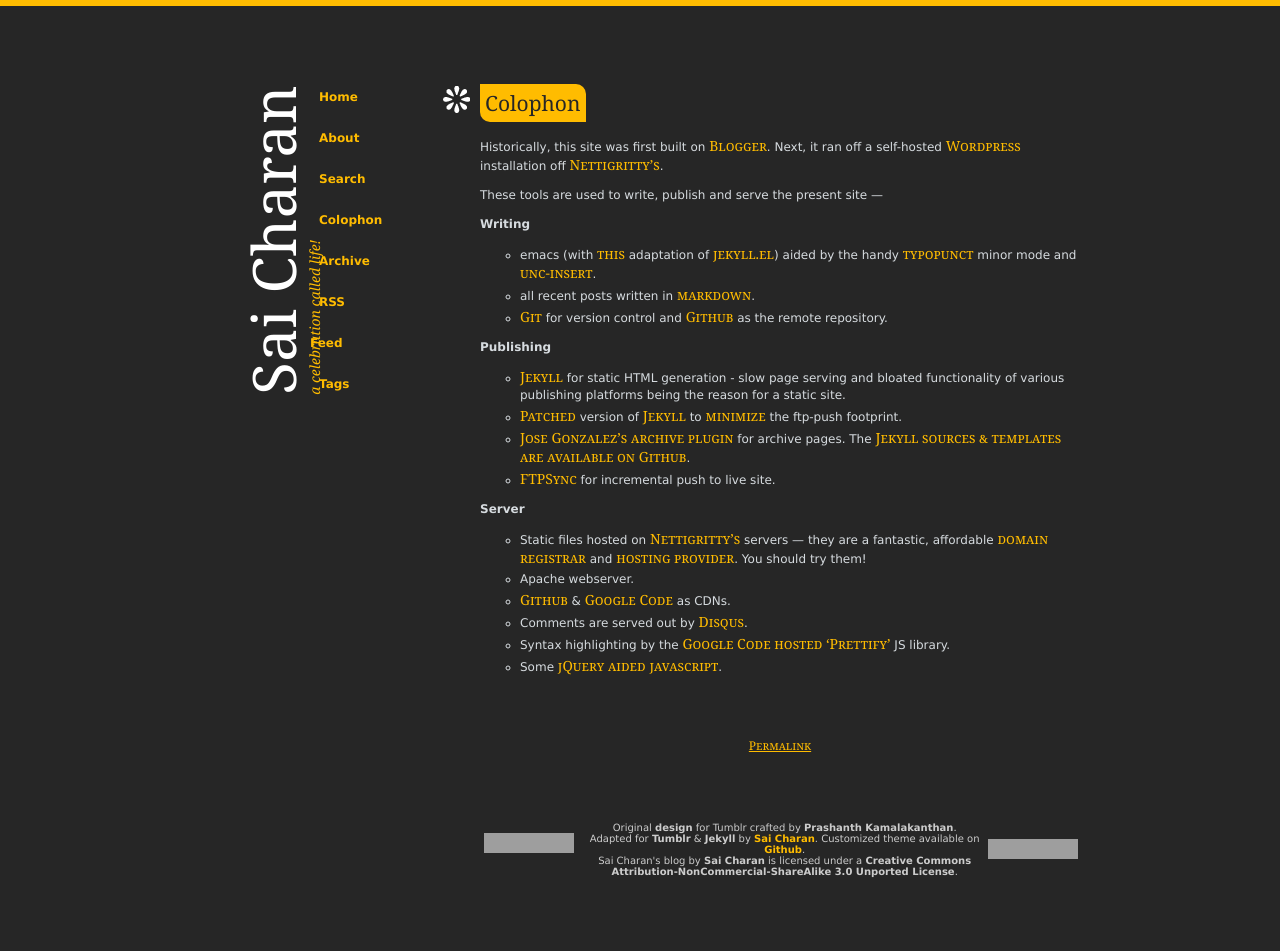
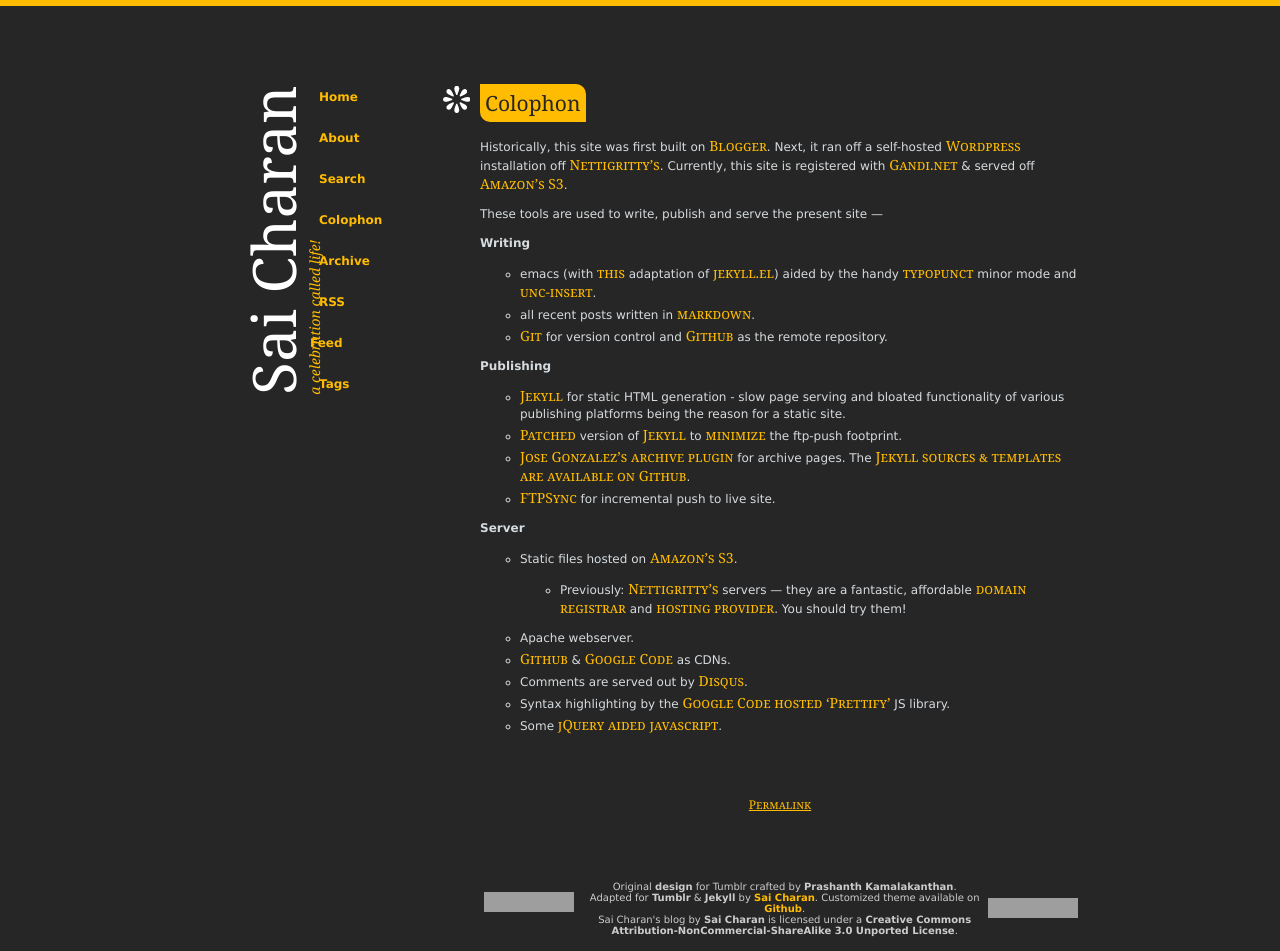
Before and after one commit to arjunasuresh3/scharan.github.com, a Jekyll site: the page built from blog/colophon.markdown, in a window 1280 px wide. Built offline with Jekyll 4.4.1, drawn with Linux system fonts in a browser that asks for light colours; nearby versions of some CDN libraries; Markdown is read by kramdown in place of the engine named in the settings; comment, search, counter and statistics services are not loaded; a style sheet for code colours, icons or effects is not loaded; before the commit the page ends 900 px from its top, so only the background shows below that; grey boxes are pictures that could not be loaded.

Commit message:
Updated colophon.

```diff
--- a/blog/colophon.markdown
+++ b/blog/colophon.markdown
@@ -3,7 +3,7 @@
 title: Colophon
 ---
 
-Historically, this site was first built on [Blogger](http://sricharan-log.blogspot.com). Next, it ran off a self-hosted [Wordpress](http://wordpress.org) installation off [Nettigritty's](http://nettigritty.com).
+Historically, this site was first built on [Blogger](http://sricharan-log.blogspot.com). Next, it ran off a self-hosted [Wordpress](http://wordpress.org) installation off [Nettigritty's](http://nettigritty.com). Currently, this site is registered with [Gandi.net](http://gandi.net) & served off [Amazon's S3](https://aws.amazon.com/s3).
 
 These tools are used to write, publish and serve the present site &mdash;
 
@@ -19,7 +19,8 @@
 - [FTPSync](http://sourceforge.net/projects/ftpsync/) for incremental push to live site.
 
 #### Server
-- Static files hosted on [Nettigritty's](http://nettigritty.com) servers &mdash; they are a fantastic, affordable [domain registrar](http://domains.nettigritty.com/) and [hosting provider](http://www.nettigritty.com/linuxwebhosting.php). You should try them!
+- Static files hosted on [Amazon's S3](https://aws.amazon.com/s3).
+    * Previously: [Nettigritty's](http://nettigritty.com) servers &mdash; they are a fantastic, affordable [domain registrar](http://domains.nettigritty.com/) and [hosting provider](http://www.nettigritty.com/linuxwebhosting.php). You should try them!
 - Apache webserver.
 - [Github](https://github.com/scharan/munich) & [Google Code](http://code.google.com/) as CDNs.
 - Comments are served out by [Disqus](http://disqus.com).
```
